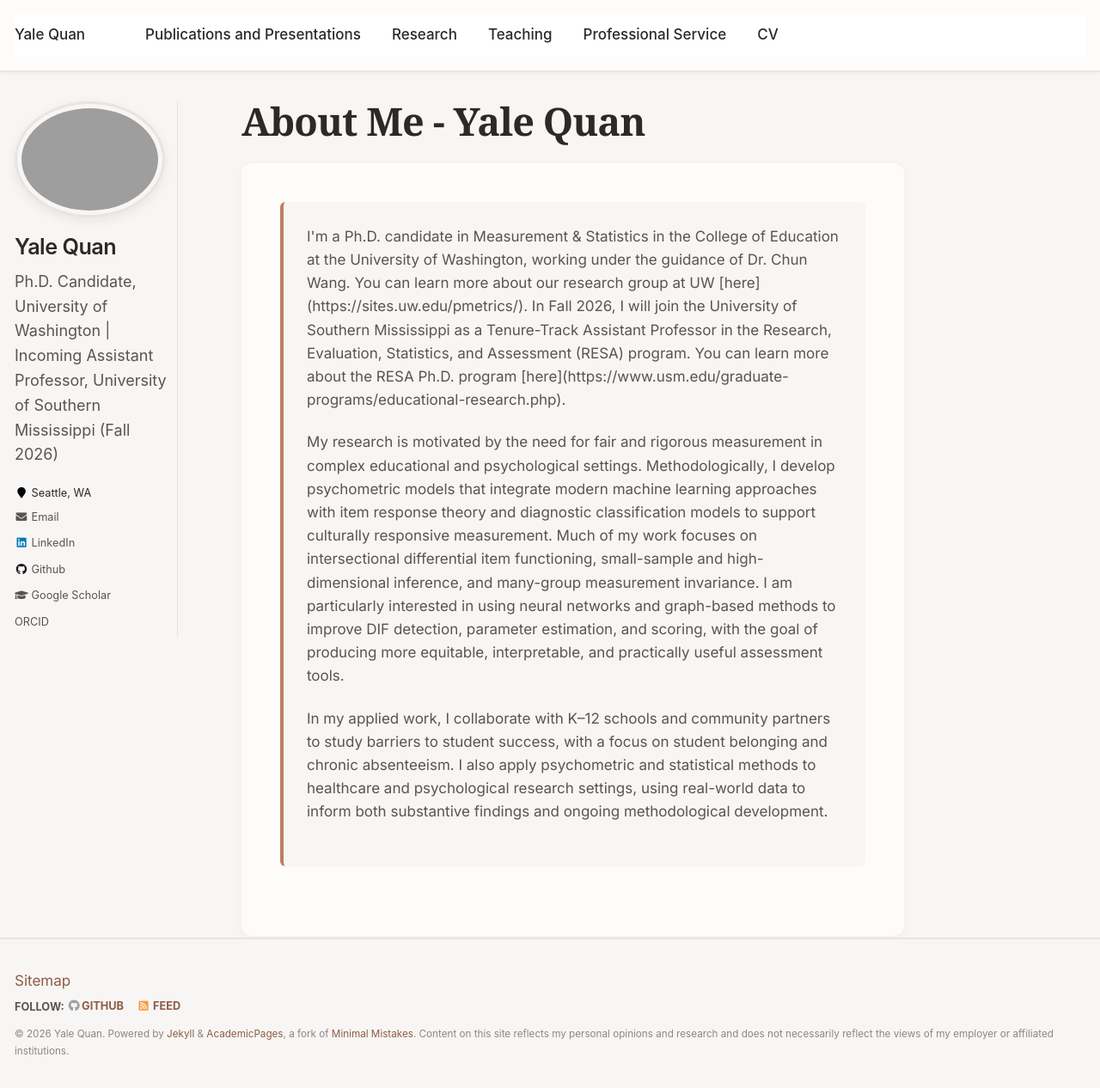
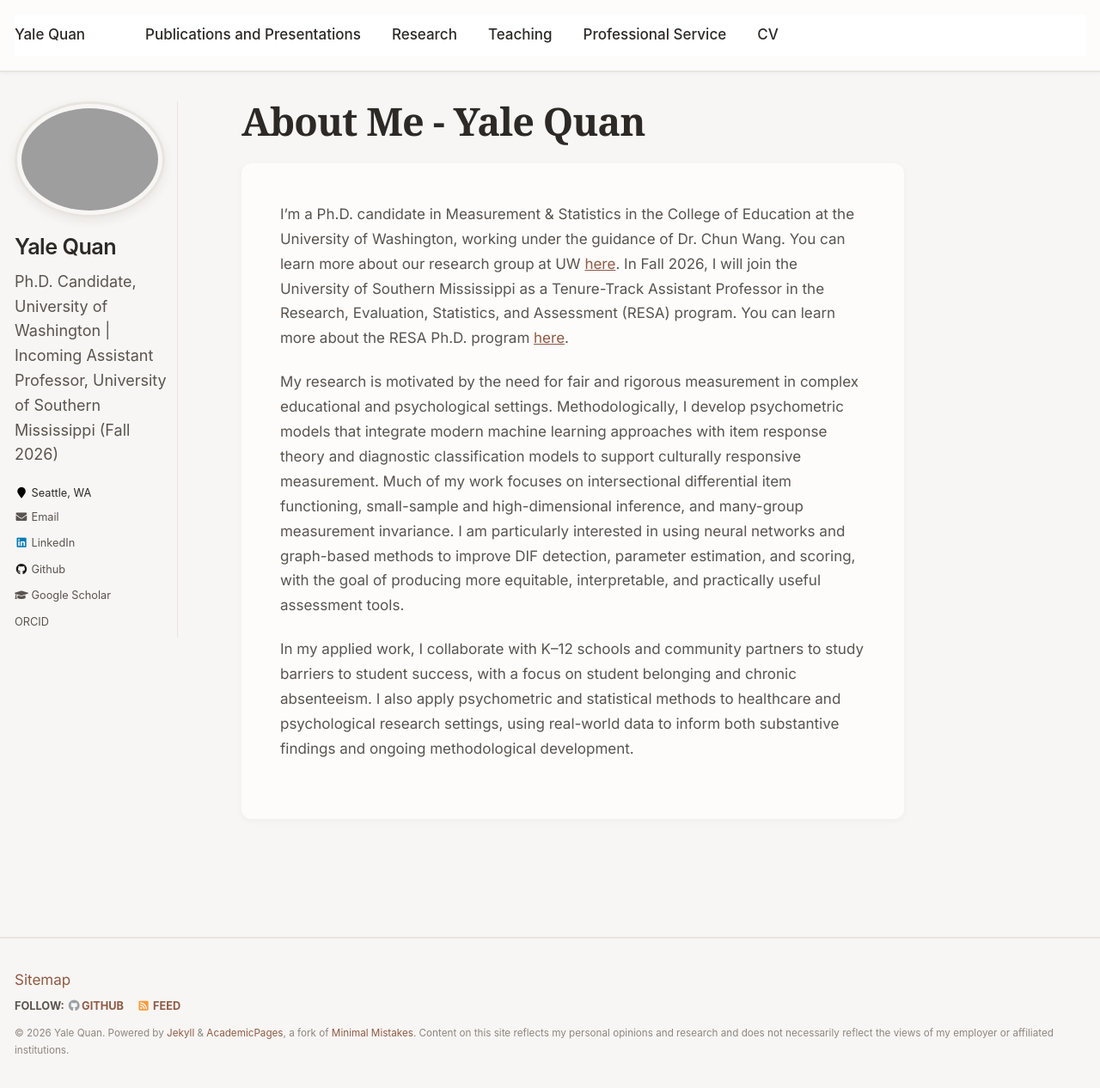
Before and after one commit to yalequan/yalequan.github.io, a Jekyll site: the page built from _pages/about.md, in a window 1280 px wide and 1267 px high. Shown: the whole window at 86% size. Built offline with Jekyll 4.4.1, drawn with Linux system fonts in a browser that asks for light colours.

Commit message:
Update about.md
removed styling. looked bad

```diff
--- a/_pages/about.md
+++ b/_pages/about.md
@@ -8,22 +8,9 @@ redirect_from:
   - /about.html
 ---
 
-<div style="background-color: var(--warm-bg, #f8f6f4);
-            padding: 1.5rem;
-            border-left: 4px solid var(--primary-warm, #c17d5f);
-            border-radius: 6px;
-            margin-bottom: 2rem;
-            color: var(--text-color);
-            line-height: 1.6;">
-<p>
 I'm a Ph.D. candidate in Measurement & Statistics in the College of Education at the University of Washington, working under the guidance of Dr. Chun Wang. You can learn more about our research group at UW [here](https://sites.uw.edu/pmetrics/). In Fall 2026, I will join the University of Southern Mississippi as a Tenure-Track Assistant Professor in the Research, Evaluation, Statistics, and Assessment (RESA) program. You can learn more about the RESA Ph.D. program [here](https://www.usm.edu/graduate-programs/educational-research.php).
-</p>
 
-<p>
+
 My research is motivated by the need for fair and rigorous measurement in complex educational and psychological settings. Methodologically, I develop psychometric models that integrate modern machine learning approaches with item response theory and diagnostic classification models to support culturally responsive measurement. Much of my work focuses on intersectional differential item functioning, small-sample and high-dimensional inference, and many-group measurement invariance. I am particularly interested in using neural networks and graph-based methods to improve DIF detection, parameter estimation, and scoring, with the goal of producing more equitable, interpretable, and practically useful assessment tools.
-</p>
 
-<p>
 In my applied work, I collaborate with K–12 schools and community partners to study barriers to student success, with a focus on student belonging and chronic absenteeism. I also apply psychometric and statistical methods to healthcare and psychological research settings, using real-world data to inform both substantive findings and ongoing methodological development.
-</p>
-</div>
```
